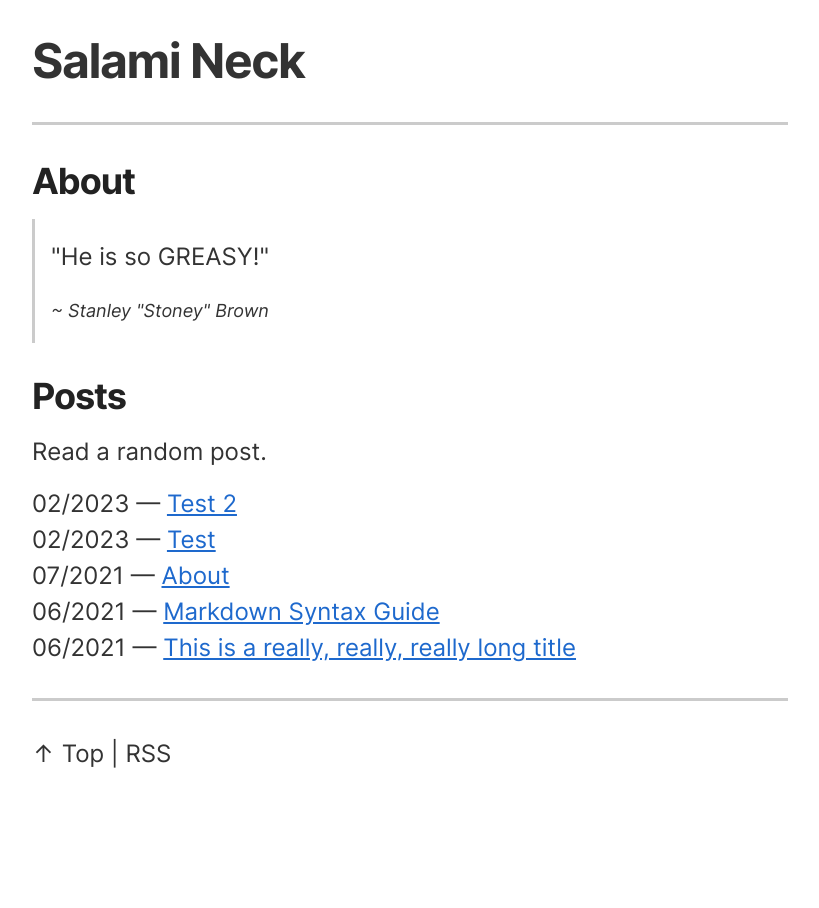
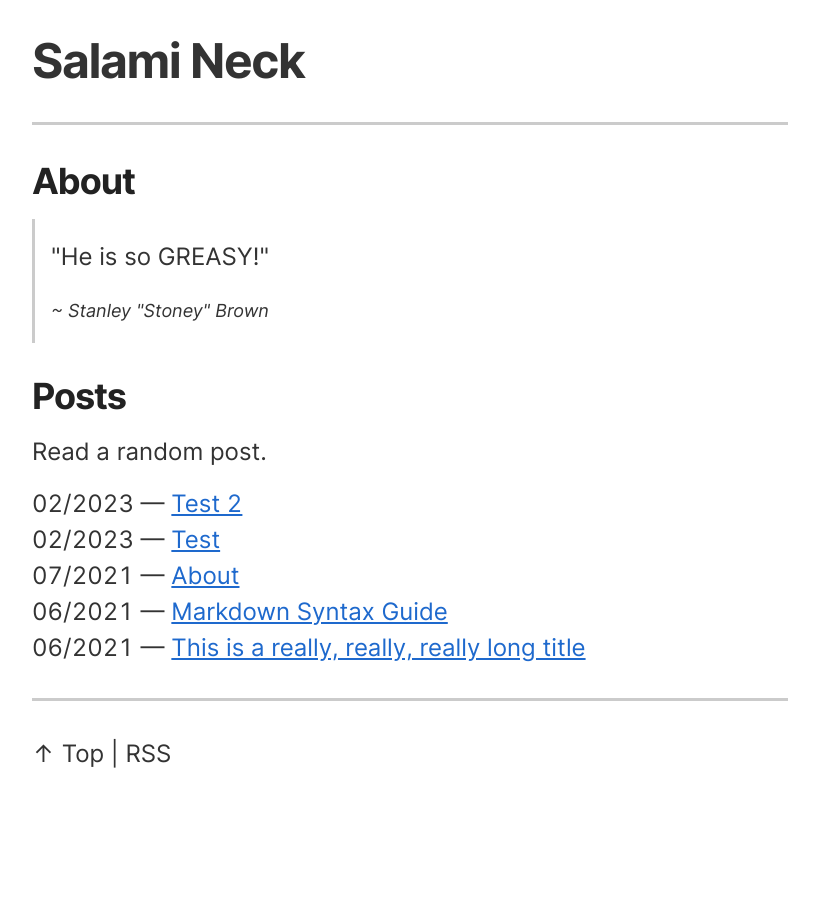
Before and after one commit to ajpwalser/ajpwalser.github.io, a Jekyll site: the page built from index.html, in a window 1280 px wide. Shown: the whole page, without its empty margins (230-1049 px from the left). Built offline with Jekyll 4.4.1, drawn with Linux system fonts in a browser that asks for light colours.

Commit message:
Update style.css

```diff
--- a/css/style.css
+++ b/css/style.css
@@ -47,6 +47,7 @@ applause-button .count-container {
 }
 span.created {
     display: block;
+    font-feature-settings: 'tnum' 1;
 }
 .post-meta {
     margin-top: 0.25rem;
```
